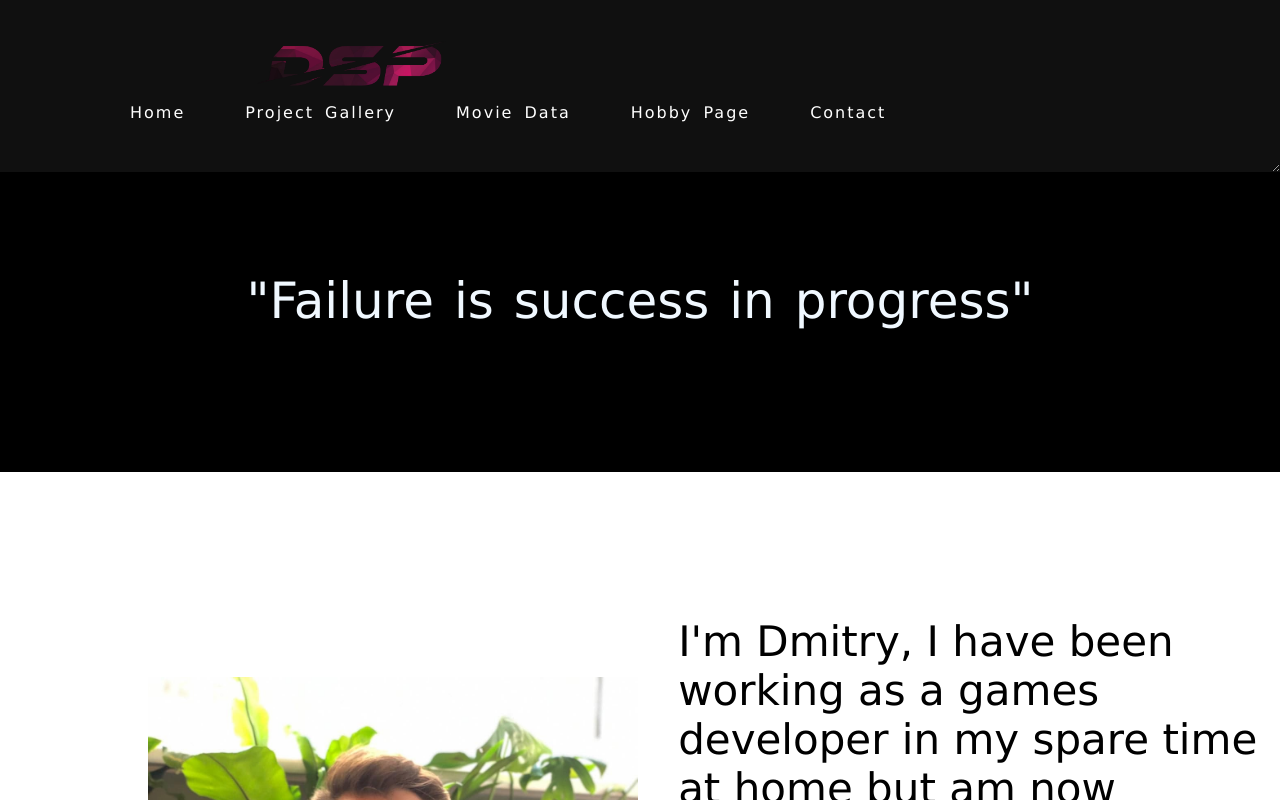
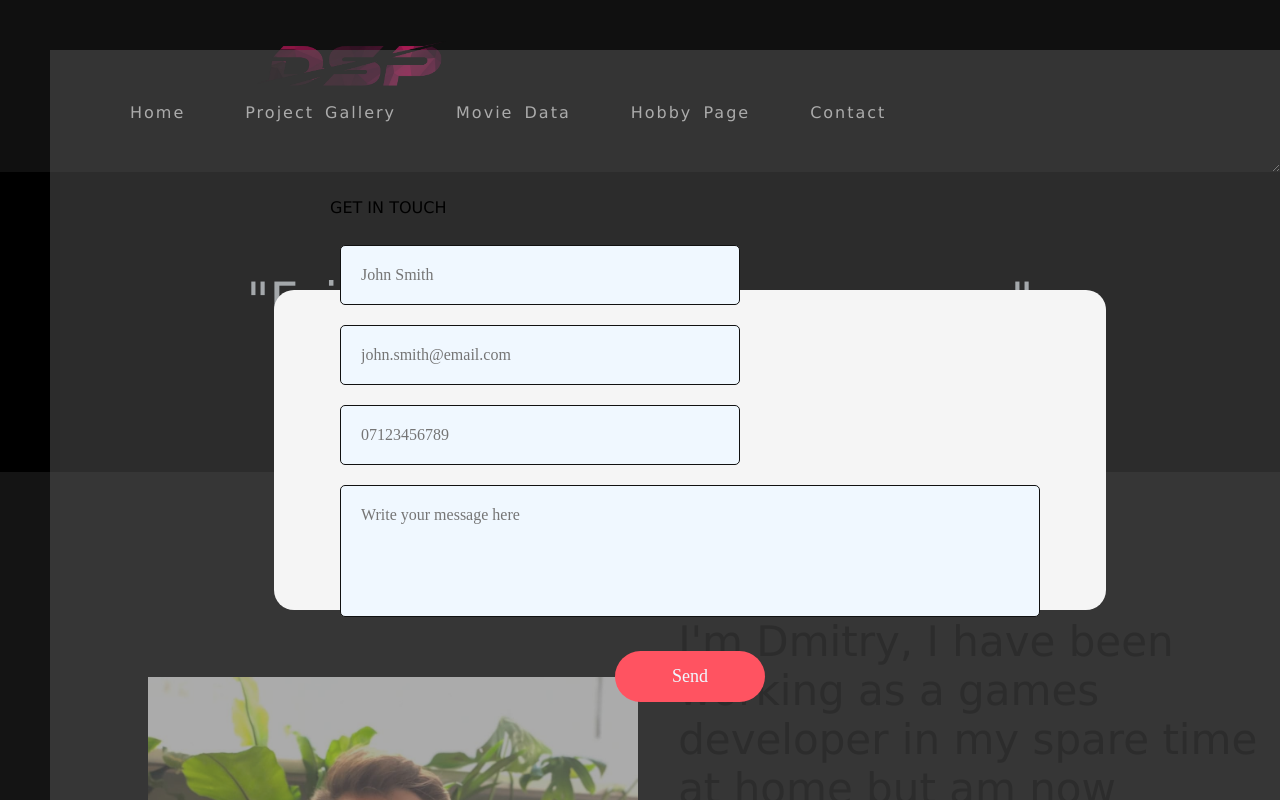
Before and after one commit to D-Games/Website-Project, a plain HTML site: page index.html in a window 1280 px wide. Shown: the top 800 px of the page. Drawn offline with Linux system fonts and the light colour scheme.

Commit message:
Adding the contact page references

```diff
--- /dev/null
+++ b/css/contact.css
@@ -0,0 +1,78 @@
+body{
+	margin: 0px;
+	background-color: rgb(20, 20, 20);
+	display: flex;
+    flex-direction: column;
+	align-items: center;
+	justify-content: center;
+}
+
+.contactFormContainer {
+    width: 100%;
+    height: 100%;
+
+    display: flex;
+    align-items: center;
+    justify-content: center;
+    top: 0px; right: 0px; bottom: 0px; left: 0px;
+    margin: 50px;
+}
+
+.contactFormBox {
+    width: 65%;
+    height: 40%;
+    padding: 0%;
+    display: flex;
+    align-items: center;
+    justify-content: center;
+    border-radius: 20px;
+
+    background-color: #f5f5f5;
+    z-index: 999;
+}
+
+input, textarea {
+    width: 700px;
+    border: 1px solid #111;
+    margin: 10px;
+    padding: 20px;
+    outline: none;
+    background-color: aliceblue;
+    font-size: 16px;
+    border-radius: 5px;
+}
+
+input:focus, textarea:focus {
+    outline: 1.5px solid #1517ac;
+}
+
+form {
+    display: flex;
+    flex-direction: column;
+    padding: 2vw 4vw;
+}
+
+form h3 {
+    color: black;
+    font-family: Verdana, Geneva, Tahoma, sans-serif;
+}
+
+form button {
+    display: flex;
+    align-items: center;
+    justify-content: center;
+    padding: 15px;
+    background: #ff5361;
+    color: aliceblue;
+    font-size: 18px;
+    cursor: pointer;
+    width: 150px;
+    margin: 20px auto 0;
+    border-radius: 30px;
+}
+
+.letsconnect {
+    position: relative;
+    top: 90px; left: 450px; width: 600px; height: 100px;
+    transform: rotate(30deg);
+}
--- a/index.html
+++ b/index.html
@@ -4,11 +4,12 @@
     <meta charset="UTF-8">
     <meta http-equiv="X-UA-Compatible" content="IE=edge">
     <meta name="viewport" content="width=device-width, initial-scale=1.0">
-    <title>Project Gallery - Dmitry Popovichev</title>
+    <title>Home - Dmitry Popovichev</title>
 
     <link rel="stylesheet" href="css/main.css">
     <link rel="stylesheet" href="css/reset.css">
     <link rel="stylesheet" href="css/website.css">
+    <link rel="stylesheet" href="css/contact.css">
     <script src="js/main.js" defer></script>
 </head>
 <body>
```
Also changed, not shown: contant.html (added, +66 -0 lines).
